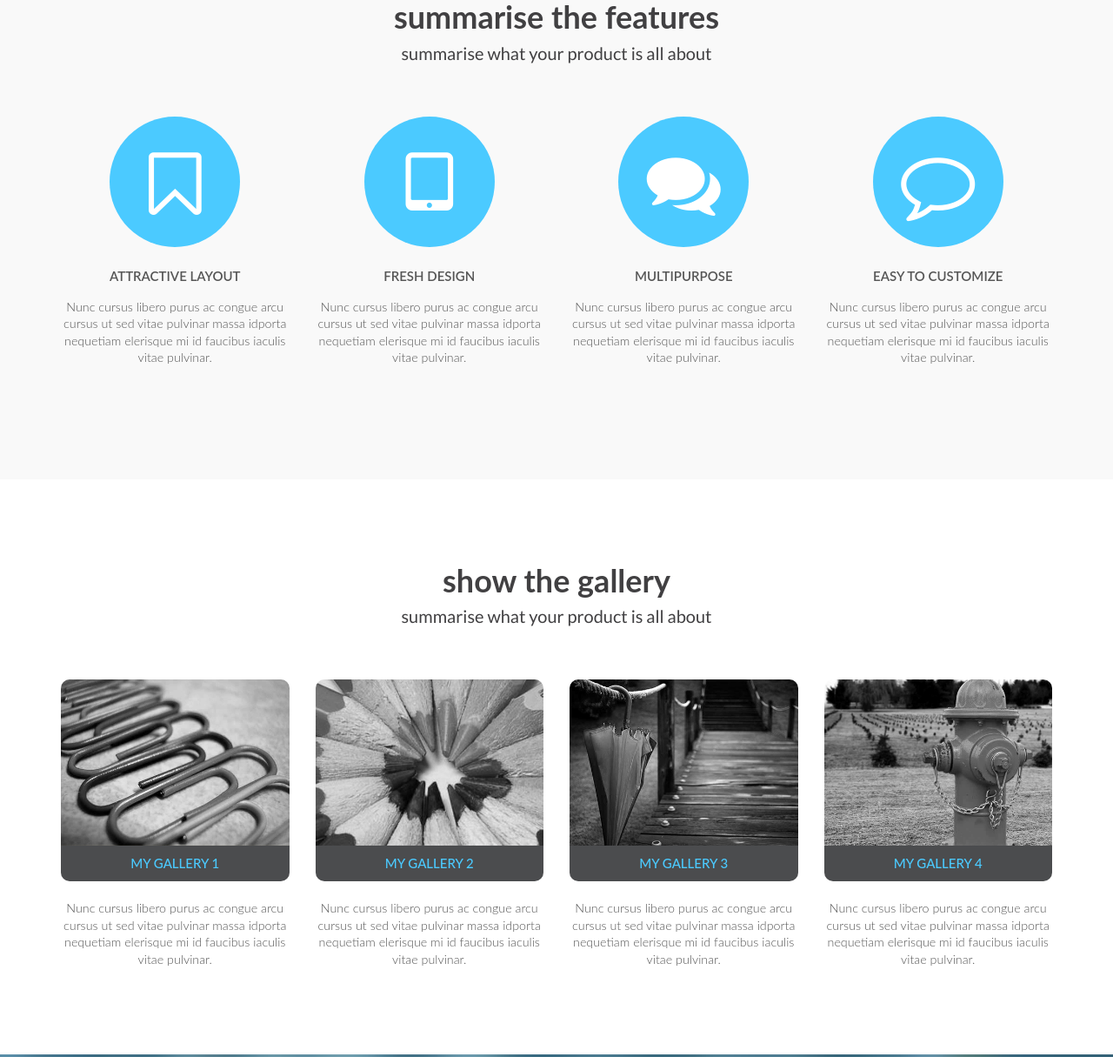
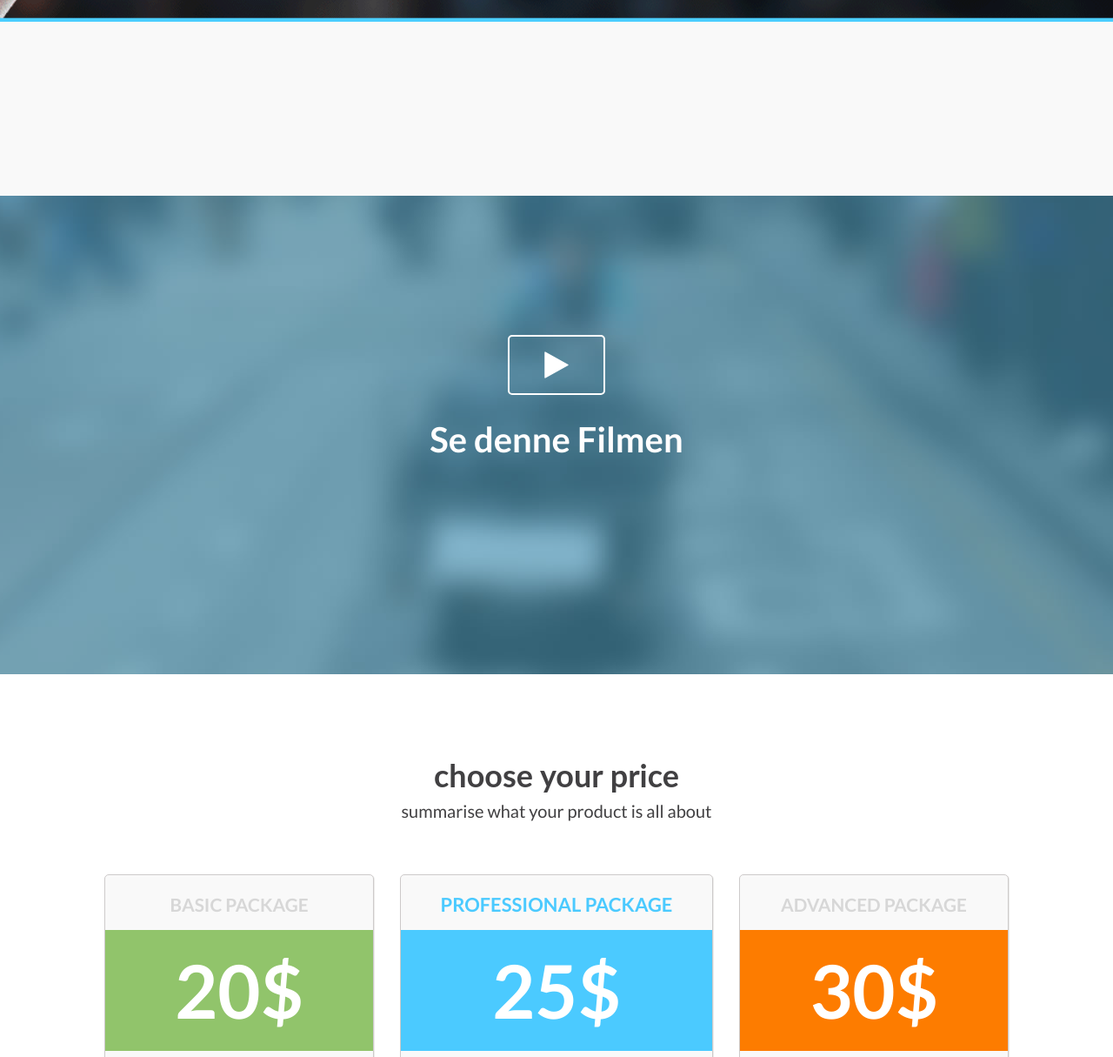
Before and after one commit to oppkast/oppkast.github.io, a plain HTML site: page index.html in a window 1280 px wide. Shown: the part 937-2152 px from the top of the page at 87% size. Drawn offline with Linux system fonts and the light colour scheme; some packages are replaced by stand-ins of ours.

Commit message:
hhgujyyhb

```diff
--- a/index.html
+++ b/index.html
@@ -30,12 +30,12 @@
 
         <script src="assets/js/vendor/modernizr-2.8.3-respond-1.4.2.min.js"></script>
     </head>
-    <body>
+<body>
         <!--[if lt IE 8]>
             <p class="browserupgrade">You are using an <strong>outdated</strong> browser. Please <a href="http://browsehappy.com/">upgrade your browser</a> to improve your experience.</p>
         <![endif]-->
 
-		<div class='preloader'><div class='loaded'>&nbsp;</div></div>
+		<div class="preloader" style="display: none;"><div class="loaded" style="display: none;">&nbsp;</div></div>
         <nav class="navbar navbar-default navbar-fixed-top">
             <div class="container">
                 <!-- Brand and toggle get grouped for better mobile display -->
@@ -46,21 +46,21 @@
                         <span class="icon-bar"></span>
                         <span class="icon-bar"></span>
                     </button>
-                    <a class="navbar-brand" href="#"><img src="assets/images/logo.png" alt="" /></a>
+                    <a class="navbar-brand" href="#"><img src="assets/images/logo.png" alt=""></a>
                 </div>
 
                 <!-- Collect the nav links, forms, and other content for toggling -->
                 <div class="collapse navbar-collapse" id="bs-example-navbar-collapse-1">
 
                     <ul class="nav navbar-nav navbar-right">
-                        <li class="active"><a href="#home">Home</a></li>
-                        <li><a href="#features">Features</a></li>
-                        <li><a href="#gallery">Gallery</a></li>
-                        <li><a href="#video">Video</a></li>
-                        <li><a href="#price">Prices</a></li>
-                        <li><a href="#testimonial">Testimonials</a></li>
-                        <li><a href="#download">Download</a></li>
-                        <li><a href="#contact">Contact</a></li>
+                        <li class=""><a href="#home">Home</a></li>
+                        <li class=""><a href="#features">Features</a></li>
+                        <li class=""><a href="#gallery">Gallery</a></li>
+                        <li class="active"><a href="#video">Video</a></li>
+                        <li class=""><a href="#price">Prices</a></li>
+                        <li class=""><a href="#testimonial">Testimonials</a></li>
+                        <li class=""><a href="#download">Download</a></li>
+                        <li class=""><a href="#contact">Contact</a></li>
 
                     </ul>
                 </div><!-- /.navbar-collapse -->
@@ -77,18 +77,14 @@
                     <div class="col-md-6 col-md-offset-6 col-sm-12 col-xs-12">
                         <div class="home-content sections">
 
-                            <h1>Simple, Beautiful <span>and Amazing</span></h1>
-                            <p>Lorem ipsum dolor sit amet, consectetur adipiscing elit. Nunc eget nunc vitae tellus luctus ullamcorper. Nam porttitor ullamcorper felis at convallis. Aenean ornare vestibulum nisi fringilla lacinia. Nullam pulvinar sollicitudin velit id laoreet. Quisque non rhoncus sem.</p>
+                            <h1><span>Jeppe</span></h1>
+                            <p>Eieren av denne nettsiden er Nettsiden er Jeppe!!!!!!!!</p>
 
-                            <a target="_blank" href="#"><button class="btn btn-default btn-lg">Download</button></a>
-                            <a target="_blank" href="#"><button class="btn btn-primary btn-lg">Learn More</button></a>
+                            <a target="_blank" href="#"></a>
+                            <a href="http://isak.no/"><img style="border:0px;" src="http://images.webestools.com/buttons.php?frm=1&amp;btn_type=13&amp;txt=IKKE%20KLIKK%20P%C3%85%20DENNE" onmouseover="this.src='http://images.webestools.com/buttons.php?frm=2&amp;btn_type=13&amp;txt=IKKE%20KLIKK%20P%C3%85%20DENNE'" onmouseout="this.src='http://images.webestools.com/buttons.php?frm=1&amp;btn_type=13&amp;txt=IKKE%20KLIKK%20P%C3%85%20DENNE';" alt="IKKE%20KLIKK%20P%C3%85%20DENNE"></a><script type="text/javascript">img=new Image();img.src= "http://images.webestools.com/buttons.php?frm=2&btn_type=13&txt=IKKE%20KLIKK%20P%C3%85%20DENNE";</script>
 
                             <div class="available">
-                                <p>
-                                    Available on :
-                                    <a href="#"><i class="fa fa-apple"></i></a>
-                                    <a href="#"><i class="fa fa-android"></i></a>
-                                </p>
+
                             </div>
 
                         </div>
@@ -101,147 +97,11 @@
 
         <!-- Sections -->
         <section id="features" class="sections lightbg">
-            <div class="container text-center">
-
-                <div class="heading-content">
-                    <h3>summarise the features</h3>
-                    <h5>summarise what your product is all about</h5>
-                </div>
-
-                <!-- Example row of columns -->
-                <div class="row">
-
-                    <div class="col-md-3 col-sm-6 col-xs-12">
-                        <div class="features-content">
-                            <i class="fa fa-bookmark-o"></i>
-                            <h5>Attractive Layout</h5>
-                            <p>Nunc cursus libero purus ac congue arcu cursus ut sed vitae pulvinar massa idporta nequetiam elerisque mi id faucibus iaculis vitae pulvinar.</p>
-                        </div>
-                    </div>
-
-                    <div class="col-md-3 col-sm-6 col-xs-12">
-                        <div class="features-content">
-                            <i class="fa fa-tablet"></i>
-                            <h5>Fresh Design</h5>
-                            <p>Nunc cursus libero purus ac congue arcu cursus ut sed vitae pulvinar massa idporta nequetiam elerisque mi id faucibus iaculis vitae pulvinar.</p>
-                        </div>
-                    </div>
-
-                    <div class="col-md-3 col-sm-6 col-xs-12">
-                        <div class="features-content">
-                            <i class="fa fa-comments"></i>
-                            <h5>Multipurpose</h5>
-                            <p>Nunc cursus libero purus ac congue arcu cursus ut sed vitae pulvinar massa idporta nequetiam elerisque mi id faucibus iaculis vitae pulvinar.</p>
-                        </div>
-                    </div>
-
-                    <div class="col-md-3 col-sm-6 col-xs-12">
-                        <div class="features-content">
-                            <i class="fa fa-comment-o"></i>
-                            <h5>Easy to customize</h5>
-                            <p>Nunc cursus libero purus ac congue arcu cursus ut sed vitae pulvinar massa idporta nequetiam elerisque mi id faucibus iaculis vitae pulvinar.</p>
-                        </div>
-                    </div>
-
-                </div>
-            </div> <!-- /container -->
+             <!-- /container -->
         </section>
 
         <!-- Sections -->
-        <section id="gallery" class="sections">
-            <div class="container text-center">
 
-                <div class="heading-content">
-                    <h3>show the gallery</h3>
-                    <h5>summarise what your product is all about </h5>
-                </div>
-
-                <!-- Example row of columns -->
-                <div class="row">
-
-
-
-                    <div class="col-md-3 col-sm-6 col-xs-12">
-                        <div class="gallery-item">
-                            <div class="gallery">
-                                <img src="assets/images/gallery/1.png" alt="" />
-                                <h6>My Gallery 1</h6>
-
-                                <div class="img-overlay"></div>
-
-                                <div class="gallery-icon">
-                                    <a class="gallery-img" href="assets/images/gallery/1.png ">View More</a>
-
-                                </div>
-                            </div>
-
-                            <p>Nunc cursus libero purus ac congue arcu cursus ut sed vitae pulvinar massa idporta nequetiam elerisque mi id faucibus iaculis vitae pulvinar.</p>
-
-                        </div>
-                    </div>
-
-                    <div class="col-md-3 col-sm-6 col-xs-12">
-                        <div class="gallery-item">
-                            <div class="gallery">
-                                <img src="assets/images/gallery/2.png" alt="" />
-                                <h6>My Gallery 2</h6>
-
-                                <div class="img-overlay"></div>
-
-                                <div class="gallery-icon">
-
-                                    <a class="gallery-img" href="assets/images/gallery/1.png">View More</a>
-                                </div>
-                            </div>
-
-                            <p>Nunc cursus libero purus ac congue arcu cursus ut sed vitae pulvinar massa idporta nequetiam elerisque mi id faucibus iaculis vitae pulvinar.</p>
-
-                        </div>
-                    </div>
-
-                    <div class="col-md-3 col-sm-6 col-xs-12">
-                        <div class="gallery-item">
-                            <div class="gallery">
-                                <img src="assets/images/gallery/3.png" alt="" />
-                                <h6>My Gallery 3</h6>
-
-                                <div class="img-overlay"></div>
-
-                                <div class="gallery-icon">
-
-                                    <a class="gallery-img" href="assets/images/gallery/1.png">View More</a>
-                                </div>
-                            </div>
-
-                            <p>Nunc cursus libero purus ac congue arcu cursus ut sed vitae pulvinar massa idporta nequetiam elerisque mi id faucibus iaculis vitae pulvinar.</p>
-
-                        </div>
-                    </div>
-
-                    <div class="col-md-3 col-sm-6 col-xs-12">
-                        <div class="gallery-item">
-                            <div class="gallery">
-                                <img src="assets/images/gallery/4.png" alt="" />
-                                <h6>My Gallery 4</h6>
-
-                                <div class="img-overlay"></div>
-
-                                <div class="gallery-icon">
-                                    <a class="gallery-img" href="assets/images/gallery/1.png">View More</a>
-                                </div>
-
-                            </div>
-
-                            <p>Nunc cursus libero purus ac congue arcu cursus ut sed vitae pulvinar massa idporta nequetiam elerisque mi id faucibus iaculis vitae pulvinar.</p>
-
-                        </div>
-                    </div>
-
-
-
-                </div>
-            </div> <!-- /container -->
-        </section>
 
         <!-- Sections -->
         <section id="video" class="video">
@@ -252,9 +112,9 @@
                         <div class="col-md-8 col-md-offset-2 col-sm-12 col-xs-12">
                             <div class="video-content">
 
-                                <a href="http://www.youtube.com/embed/ee1_2gA8UZY?autoplay=1&amp;.)wmode=opaque&amp;.)fs=1" class="youtube-media"><i class="fa fa-play"></i></a>
-                                <h1>Watch the best Technology in <span>Action</span></h1>
-                                <p>Lorem ipsum dolor sit amet, consectetur adipiscing elit. Nunc eget nunc vitae tellus luctus ullamcorper. Nam porttitor ullamcorper felis at convallis. Aenean ornare vestibulum nisi fringilla lacinia. Nullam pulvinar sollicitudin velit id laoreet. Quisque non rhoncus sem.</p>
+                                <a href="https://www.youtube.com/embed/d-HXB0DQWFE" class="youtube-media"><i class="fa fa-play"></i></a>
+                                <h1><span>Se denne Filmen</span></h1>
+
 
                             </div>
                         </div>
@@ -349,14 +209,14 @@
 
                                     <div class="col-md-4">
                                         <div class="testimonial-photo">
-                                            <img src="assets/images/gallery/2.png" alt="" />
+                                            <img src="assets/images/gallery/2.png" alt="">
                                         </div>
                                     </div>
 
                                     <div class="col-md-8">
                                         <div class="testimonial-content">
                                             <p> Lorem ipsum dolor sit amet, consectetur adipiscing elit.Praesent lobortis lectus eget libero blandit venenatis.In blandit tortor vel congue malesuada. Suspendisse. molestie lobortis lorem dignissim pretium.</p>
-                                            <h6><strong>John Doe <br />from some company</strong></h6>
+                                            <h6><strong>John Doe <br>from some company</strong></h6>
                                         </div>
                                     </div>
 
@@ -366,14 +226,14 @@
 
                                     <div class="col-md-4">
                                         <div class="testimonial-photo">
-                                            <img src="assets/images/gallery/2.png" alt="" />
+                                            <img src="assets/images/gallery/2.png" alt="">
                                         </div>
                                     </div>
 
                                     <div class="col-md-8">
                                         <div class="testimonial-content">
                                             <p> Lorem ipsum dolor sit amet, consectetur adipiscing elit.Praesent lobortis lectus eget libero blandit venenatis.In blandit tortor vel congue malesuada. Suspendisse. molestie lobortis lorem dignissim pretium.</p>
-                                            <h6><strong>John Doe <br />from some company</strong></h6>
+                                            <h6><strong>John Doe <br>from some company</strong></h6>
                                         </div>
                                     </div>
 
@@ -383,14 +243,14 @@
 
                                     <div class="col-md-4">
                                         <div class="testimonial-photo">
-                                            <img src="assets/images/gallery/2.png" alt="" />
+                                            <img src="assets/images/gallery/2.png" alt="">
                                         </div>
                                     </div>
 
                                     <div class="col-md-8">
                                         <div class="testimonial-content">
                                             <p> Lorem ipsum dolor sit amet, consectetur adipiscing elit.Praesent lobortis lectus eget libero blandit venenatis.In blandit tortor vel congue malesuada. Suspendisse. molestie lobortis lorem dignissim pretium.</p>
-                                            <h6><strong>John Doe <br />from some company</strong></h6>
+                                            <h6><strong>John Doe <br>from some company</strong></h6>
                                         </div>
                                     </div>
 
@@ -430,7 +290,7 @@
         <!-- Sections -->
         <section id="contact">
 
-            <div id="map"></div>
+            <div id="map" style="position: relative; overflow: hidden;"><div style="height: 100%; width: 100%; position: absolute; top: 0px; left: 0px; background-color: rgb(229, 227, 223);"><div class="gm-err-container"><div class="gm-err-content"><div class="gm-err-icon"><img src="http://maps.gstatic.com/mapfiles/api-3/images/icon_error.png" draggable="false" style="user-select: none;"></div><div class="gm-err-title">Oops! Something went wrong.</div><div class="gm-err-message">This page didn't load Google Maps correctly. See the JavaScript console for technical details.</div></div></div></div></div>
 
             <div class="container text-center">
 
@@ -466,7 +326,7 @@
 
         <div class="scroll-top">
 
-            <div class="scrollup">
+            <div class="scrollup" style="display: block;">
                 <i class="fa fa-angle-double-up"></i>
             </div>
 
@@ -506,5 +366,7 @@
 
         <script src="assets/js/plugins.js"></script>
         <script src="assets/js/main.js"></script>
-    </body>
+
+
+</body>
 </html>
```
